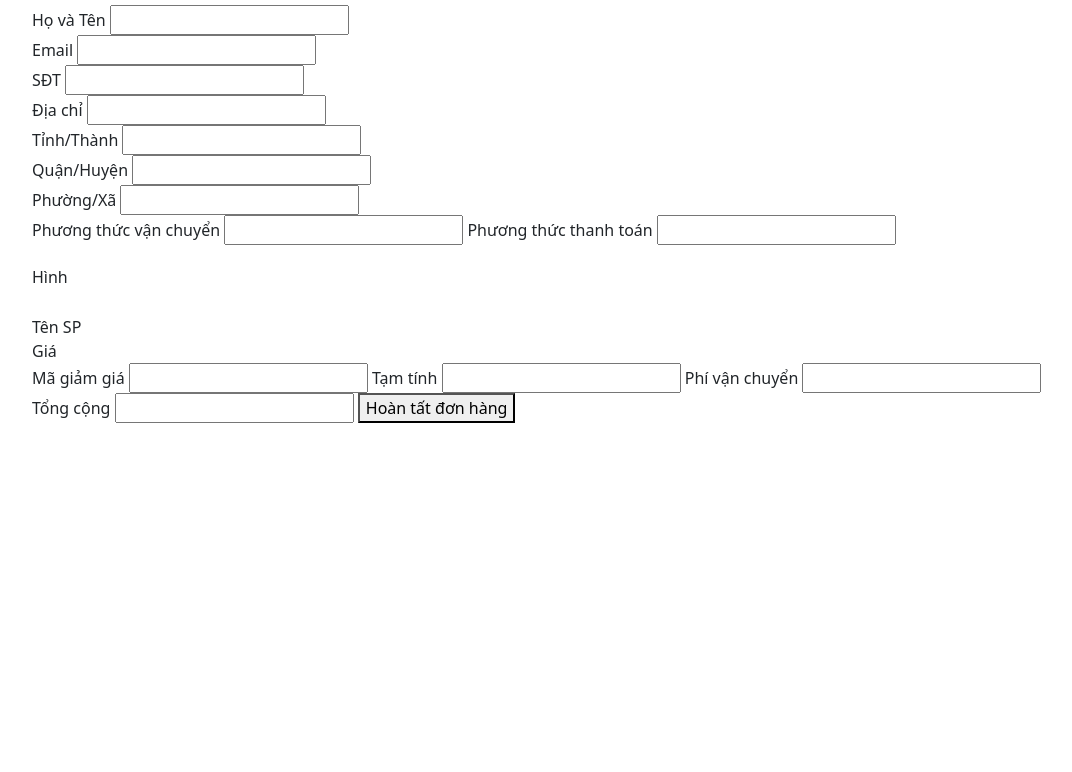
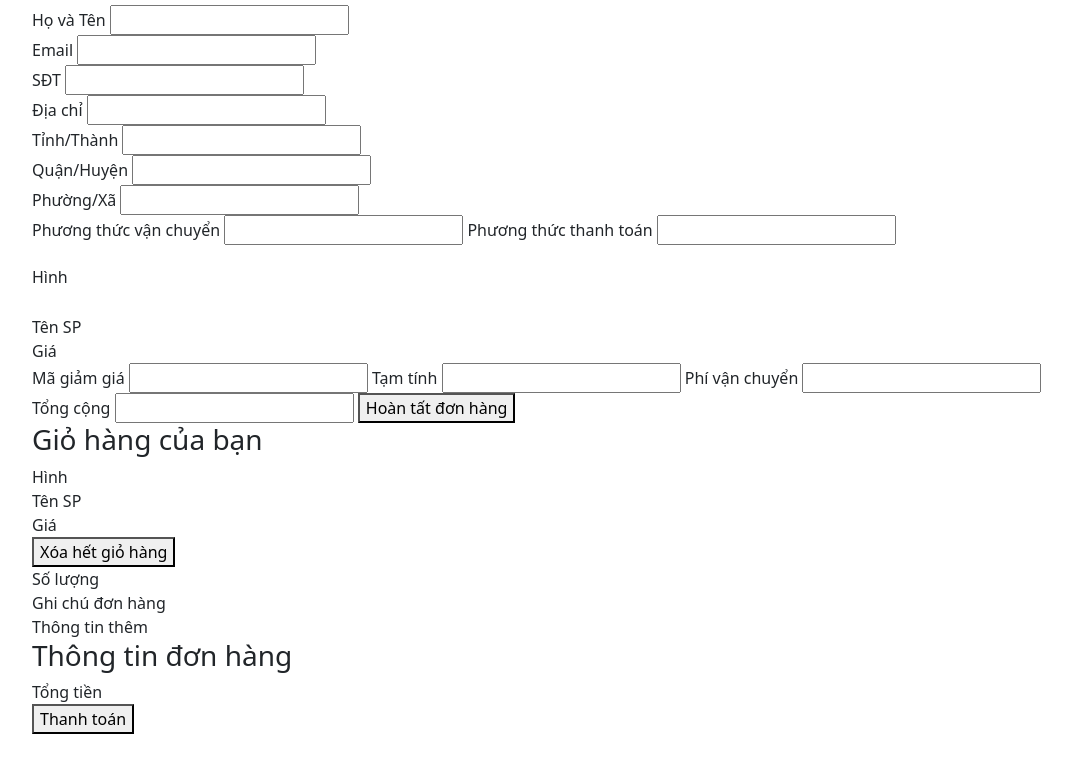
Before and after one commit to DylanHocking/Web_PC, a plain HTML site: page trang_chu.html in a window 1280 px wide. Shown: the part 969-1741 px from the top of the page, without its empty margins (62-1134 px from the left). Before the commit the page ends 1440 px from the top, so only its background shows below. Drawn offline with nearby package versions, Linux system fonts and the light colour scheme; a script that the page names is missing.

Commit message:
Update trang_chu.html

```diff
--- a/trang_chu.html
+++ b/trang_chu.html
@@ -216,6 +216,38 @@
       <button class="submit">Hoàn tất đơn hàng</button>
     </div>
   </div>
+         <div class="container">
+
+
+    <div class="cart-left">
+      <h3>Giỏ hàng của bạn</h3>
+
+      <div class="cart-item">
+        <div class="item-row">
+          <div class="item-img">Hình</div>
+          <div class="item-name">Tên SP</div>
+          <div class="item-price">Giá</div>
+        </div>
+        <div class="item-row">
+          <button class="remove">Xóa hết giỏ hàng</button>
+          <div class="item-qty">Số lượng</div>
+        </div>
+      </div>
+
+      <div class="cart-note">Ghi chú đơn hàng</div>
+      <div class="cart-extra">Thông tin thêm</div>
+    </div>
+
+
+    <div class="cart-right">
+      <h3>Thông tin đơn hàng</h3>
+
+      <div class="total-box">Tổng tiền</div>
+
+      <button class="checkout">Thanh toán</button>
+    </div>
+
+  </div>
     </div>
 
     <script src="https://cdn.jsdelivr.net/npm/@popperjs/core@2.11.8/dist/umd/popper.min.js" integrity="sha384-I7E8VVD/ismYTF4hNIPjVp/Zjvgyol6VFvRkX/vR+Vc4jQkC+hVqc2pM8ODewa9r" crossorigin="anonymous"></script>
```
